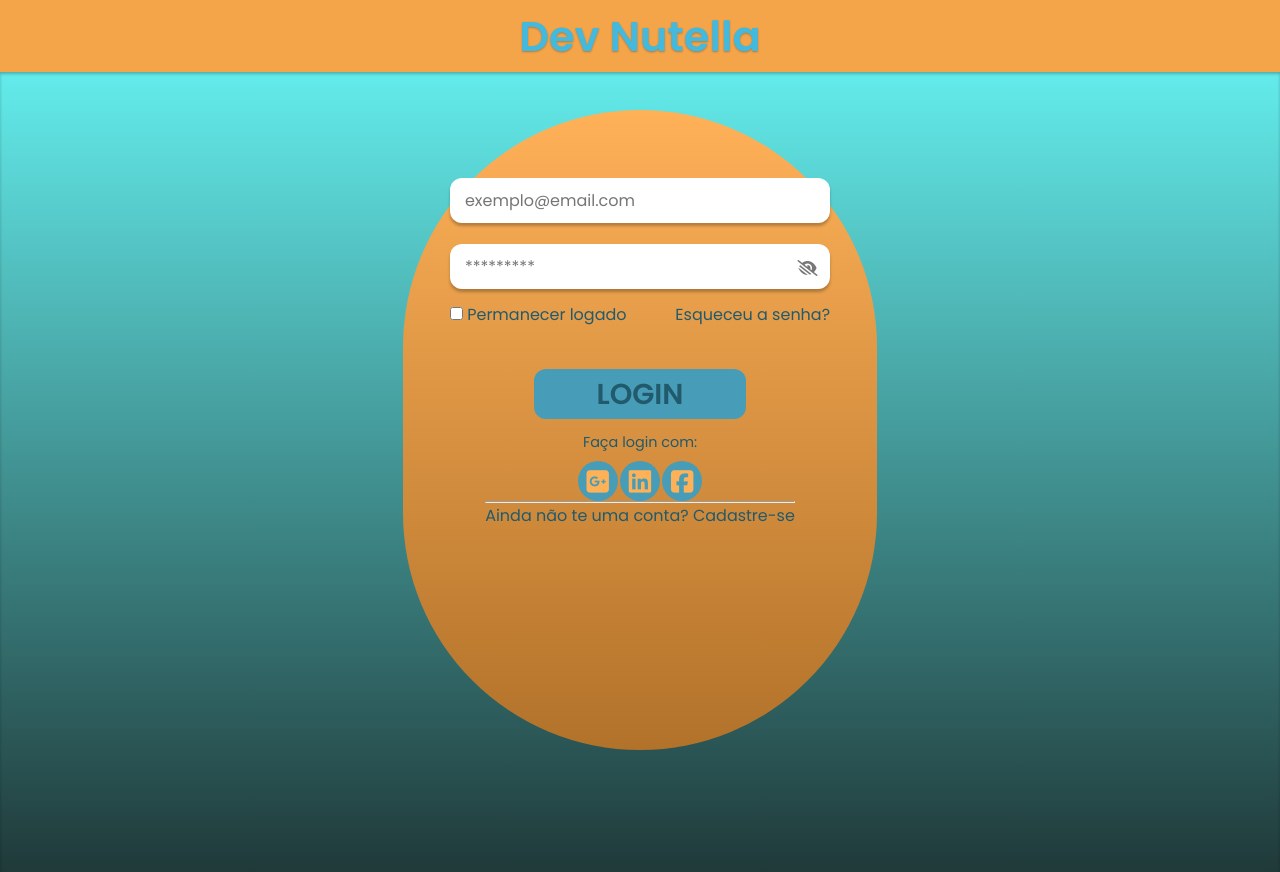
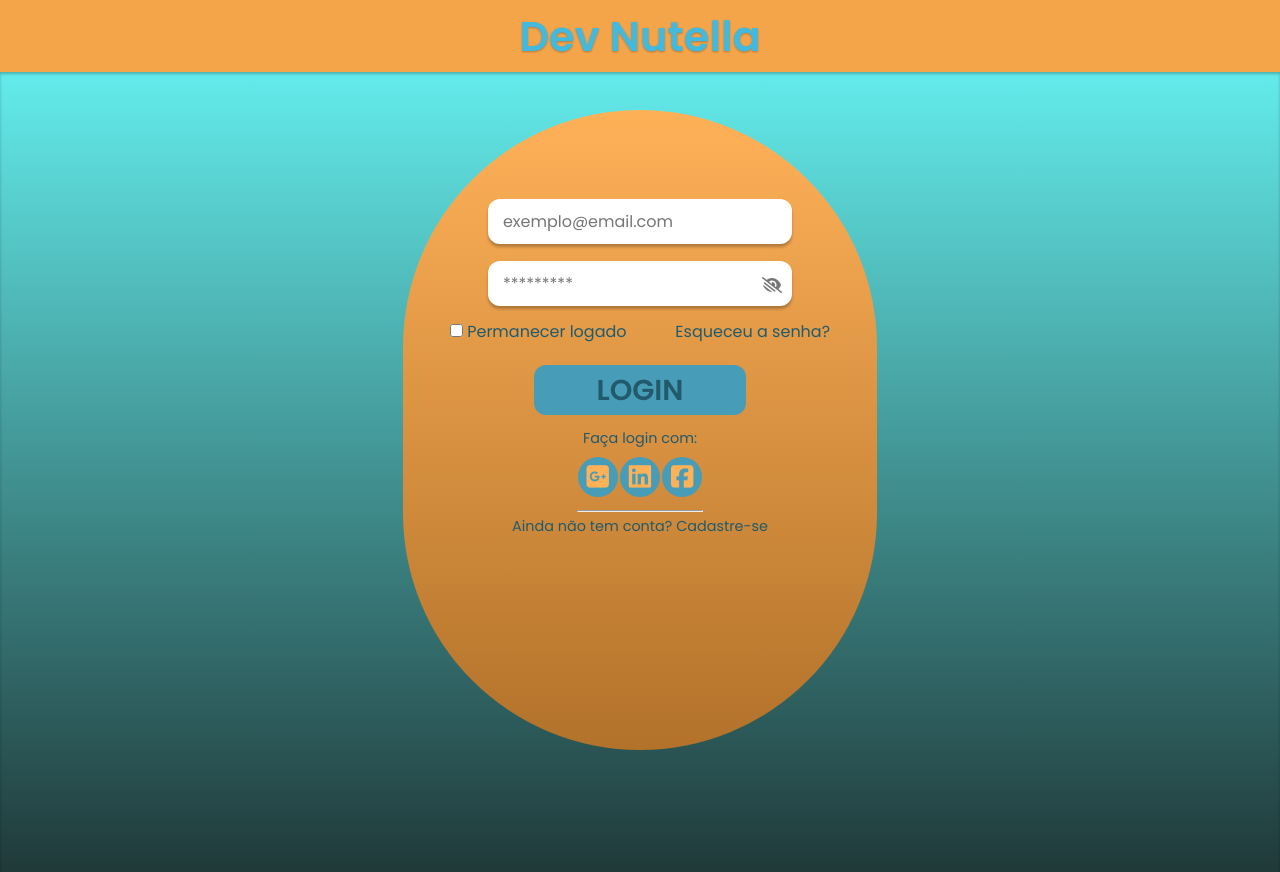
Before and after one commit to wilhamyssena/meu-primeiro-formulario, a plain HTML site: page index.html in a window 1280 px wide. Drawn offline with Linux system fonts and the light colour scheme.

Commit message:
ultimos acertos css

```diff
--- a/css/style.css
+++ b/css/style.css
@@ -48,8 +48,8 @@ main form {
 }
 
 main form .inputs-container {
-    margin-top: 10%;
-    width: 100%;
+    margin-top: 15%;
+    width: 80%;
 
     display: flex;
     flex-direction: column;
@@ -120,7 +120,7 @@ main form button {
     border: 0;
     outline: 0;
     border-radius: 12px;
-    margin-top: 10%;
+    margin-top: 5%;
     font-size: 1.8em;
     font-weight: 600;
     cursor: pointer;
@@ -195,3 +195,28 @@ main form .links-container aside .facebook:hover {
     background-color: #ffb158;
     color: #479db7;
 }
+
+main form footer {
+    width: 100%;
+    margin-top: 3%;
+
+    display: flex;
+    flex-direction: column;
+    align-items: center;
+}
+
+main form footer hr {
+    width: 30%;
+    height:  0.1em;
+    background-color: #0b181c;
+}
+
+main form footer span {
+    font-weight: 400;
+    font-size: 0.9em;
+    margin-top: 1%;
+}
+
+main form footer a:hover {
+    color: #5b3304;
+}
--- a/index.html
+++ b/index.html
@@ -52,7 +52,7 @@
 
             <footer>
                 <hr>
-                <span>Ainda não te uma conta?<a href="#"> Cadastre-se</a></span>
+                <span>Ainda não tem conta?<a href="#"> Cadastre-se</a></span>
             </footer>
         </form>
     </main>
```
